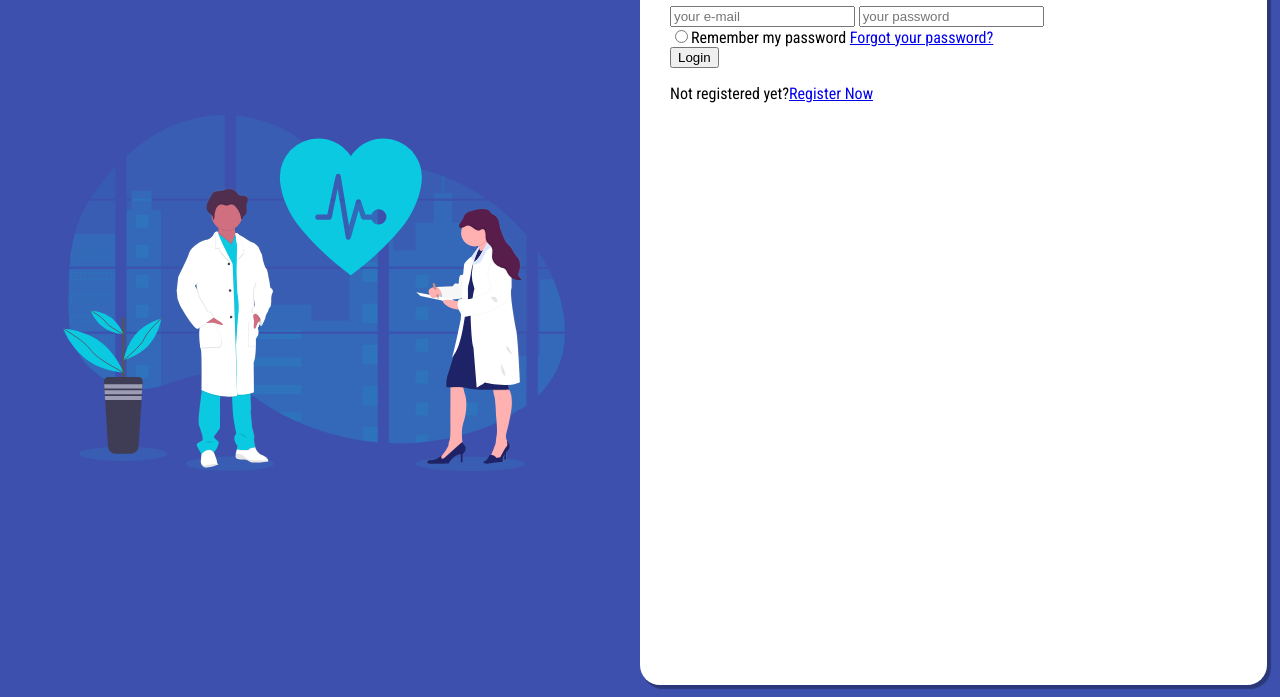
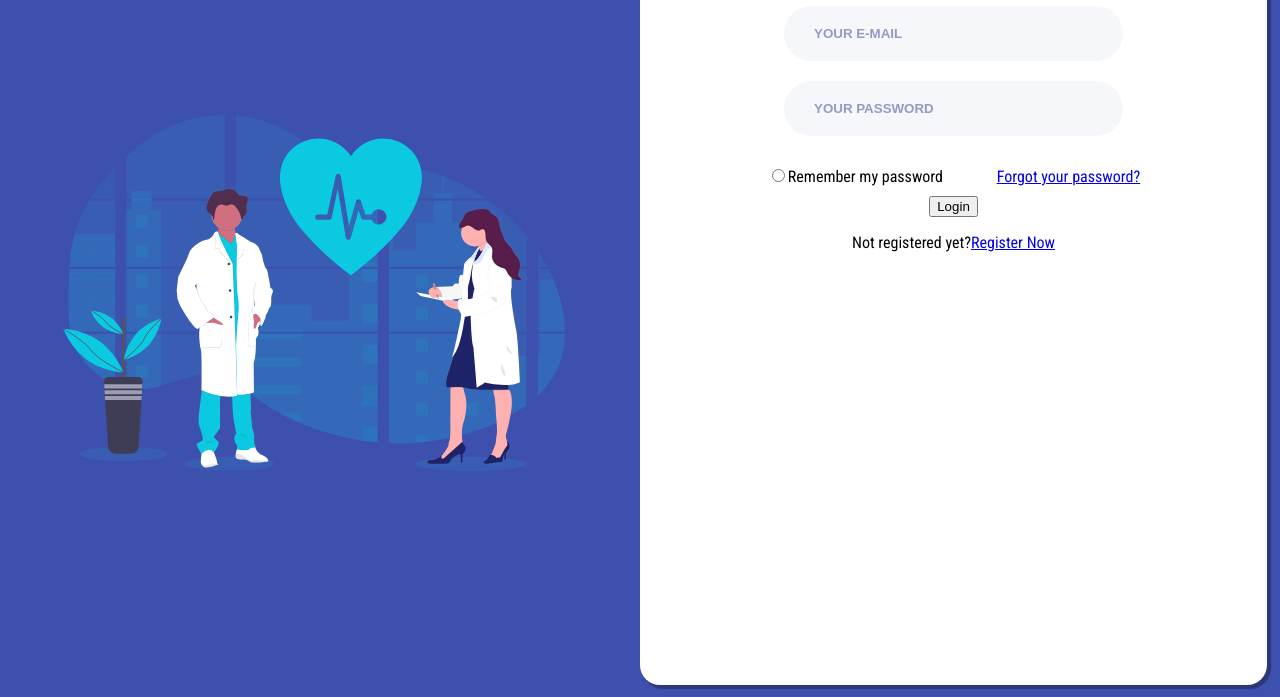
Before and after one commit to hhamza1/e-doc, a plain HTML site: page index.html in a window 1280 px wide. Shown: the part 103-800 px from the top of the page. Drawn offline with Linux system fonts and the light colour scheme.

Commit message:
Styling the right section

```diff
--- a/style/style.css
+++ b/style/style.css
@@ -1,7 +1,12 @@
+* {
+    outline: none;
+}
+
 html {
     box-sizing: border-box;
     padding: 0;
     margin: 0;
+
 }
 
 body {
@@ -33,8 +38,39 @@ body {
     border-radius: 20px;
     box-shadow: 3px 3px 1px 1px rgba(0,0,0, .3);
     padding: 20px 30px;
+    text-align: center;
 }
 
-.login__container {
-    justify-content: center;
+.heading-1 {
+    color: #2A3DA7;
 }
+
+input[type="text"], input[type="password"] {
+    background-color: #F5F7FB;
+    border: 0;
+    border-radius: 50px;
+    color: #949BC3;
+    font-weight: 600;
+    padding-top: 20px;
+    padding-bottom: 20px;
+    padding-left: 30px;
+    margin-bottom: 20px;
+    min-width: calc(100% - 260px);
+}
+
+input[type='text']::placeholder,
+input[type='password']::placeholder {
+    color: #949BC3;
+    font-weight: 600;
+    padding-top: 20px;
+    padding-bottom: 20px;
+    text-transform: uppercase;
+}
+
+.password-set {
+    padding: 10px;
+}
+
+.password-set .link {
+    margin-left: 50px;
+}
```
